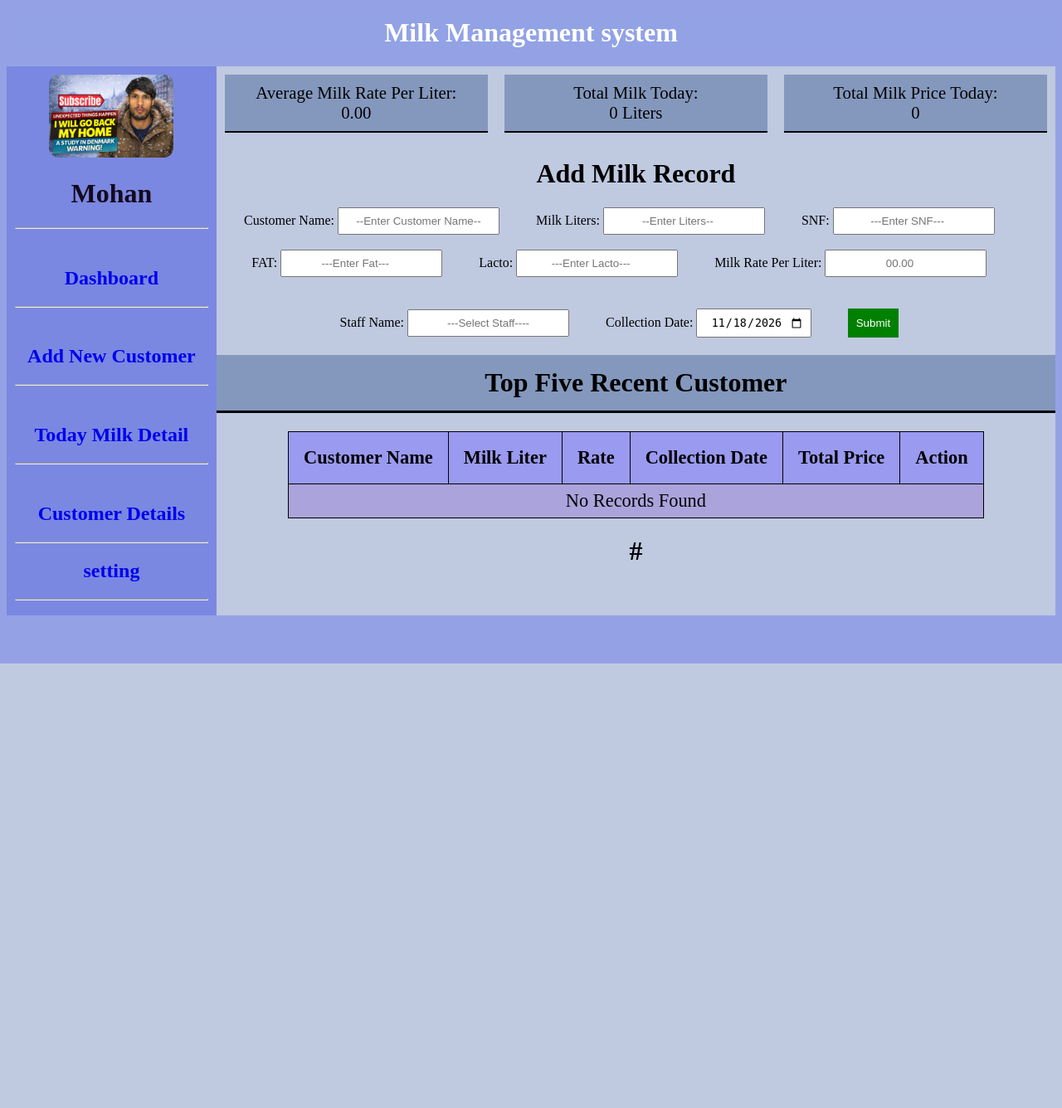
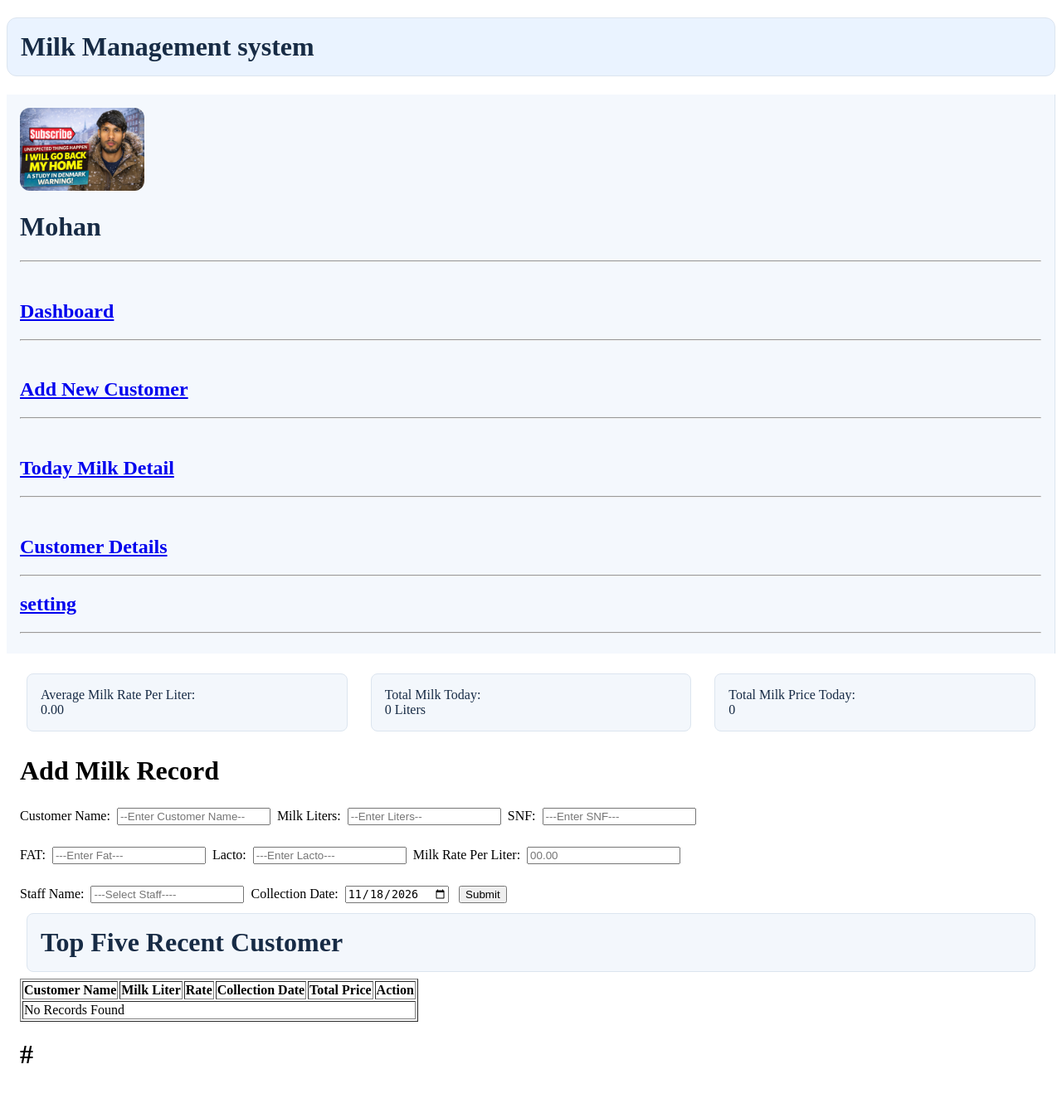
Before and after one commit to Mohankewat108/milk_management_system, a PHP site: page /dashboard/index.php in a window 1280 px wide. Shown: the whole page at 83% size. Before the commit the page ends 800 px from the top, so only its background shows below. Run offline with PHP 8.4, Linux system fonts and the light colour scheme; data that the repository does not hold is empty.

Commit message:
Align legacy dashboard/dashboard.css with DairyNexus UI tokens

```diff
--- a/dashboard/dashboard.css
+++ b/dashboard/dashboard.css
@@ -1,193 +1,15 @@
-body {
-    background-color: rgb(148, 162, 229);
-}
-
-/* === Tittle of Milk Management System === */
-.heading{
-    background-color: rgb(134, 160, 231, 0.2);
-    color: rgb(255, 255, 255);
-}
-
-h2 a {
-    text-decoration: none;
-}
-
-a {
-    text-decoration: none;
-}
-
-
-/* === moving main and h1(tittle/heading)
-in the center of screen === */
-main, h1{
-    text-align: center;
-
-}
-
-/* === I created this for
-the display grid,
-grid-templete-column 1fr 1fr === */
-main {
-    display: grid;
-    grid-template-columns: 2fr 8fr;
-}
-
-/* === left side of css === */
-.pannel_left_side{
-    background-color: rgb(105, 119, 223, 0.6);
-    color: rgb(21, 9, 29);
-    padding: 10px;
-}
-
-/* === left side image css making image area 200px === */
-.pannel_left_side img {
-    width: 150px;
-    border-radius: 12px;
-}
-
-/* === FROM HERE RIGHT SIDE CSS STARTED === */
-
-/* === Right side background css === */
-.pannel_right_side{
-    background-color: rgb(191, 201, 224);
-
-}
-
-/* === giving grid-templete-column of showing
-(total customer_left,
- today_total_milk_collection and
- today_total_milk_bought)
-
- Top Ten Recent Customer
-
-
-=== */
-.pannel_right_side__total_div_box{
-    background-color: rgb(132, 152, 189);
-    padding: 10px;
-    border-bottom: 2px solid black;
-    margin: 10px;
-    font-size: 1.3rem;
-}
-
-/* == this is the css of
-showing total customer_left,
- today_total_milk_collection and
- today_total_milk_bought === */
-.pannel_right_side_total_div{
-    display: grid;
-    grid-template-columns: 1fr 1fr 1fr;
-    align-items: center;
-
-}
-
-/* === Milk recording form === */
-.milk_record input {
-    padding: 7px;
-    margin-right: 2.5rem;
-    text-align: center;
-}
-input[type="submit"] {
-    background-color: green;
-    color: white;
-    padding: 10px;
-    border: none;
-    cursor: pointer;
-    margin-top: 20px;
-}
-
-
-
-.top_five_recent_customer_heading{
-    background-color: rgb(132, 152, 189);
-    padding: 15px;
-    border-bottom: 3px solid black;
-}
-
-table{
-    border-collapse: collapse;
-    margin: 0 auto;
-    font-size: 1.4rem;
-}
-.table_wrapper {
-    overflow-x: auto;
-    width: 100%;
-}
-
-
-td, th{
-    padding: 7px;
-    border: 1px solid black;
-    text-align: center;
-    border-radius: 2px;
-
-}
-
-th{
-    background-color: rgb(154, 154, 241);
-    padding: 18px;
-
-}
-
-td{
-    background-color: rgb(171, 163, 219);
-
-}
-
-.delete {
-    background-color: rgb(163, 5, 5);
-    color: black;
-    margin: 7px;
-    padding: 3px;
-    text-decoration: none;
-}
-
-.edit{
-    background-color: rgb(5, 163, 55);
-    color: black;
-    margin: 7px;
-    padding: 3px;
-    text-decoration: none;
-
-}
-
-
-/* === Mobile === */
-@media screen and (max-width: 480px) {
-    .pannel_right_side_total_div {
-        grid-template-columns: 1fr;
-    }
-
-    .pannel_right_side__total_div_box {
-        font-size: 0.9rem;
-        margin: 5px;
-    }
-
-    table {
-        font-size: 0.85rem;
-        display: block;
-        overflow-x: auto;
-    }
-
-    th {
-        padding: 8px;
-    }
-
-    td {
-        padding: 5px;
-    }
-
-    .heading {
-        font-size: 1rem;
-    }
-
-    .pannel_left_side img {
-        width: 60px;
-    }
-
-    .delete, .edit {
-        display: block;
-        margin: 3px auto;
-        text-align: center;
-    }
-}
+/* Legacy dashboard selectors retained for older standalone pages; no global element styling. */
+.heading { padding:1rem; border:1px solid var(--color-border,#dce5ef); border-radius:var(--radius-md,.75rem); background:var(--color-primary-soft,#eaf3ff); color:var(--color-ink,#172b45); }
+.pannel_left_side { padding:1rem; border-right:1px solid var(--color-border,#dce5ef); background:#f4f8fd; color:var(--color-ink,#172b45); }
+.pannel_left_side img { width:min(150px,100%); border-radius:var(--radius-md,.75rem); }
+.pannel_right_side { min-width:0; padding:1rem; background:#fff; }
+.pannel_right_side__total_div_box,.top_five_recent_customer_heading { margin:.5rem; padding:1rem; border:1px solid var(--color-border,#dce5ef); border-radius:var(--radius-sm,.5rem); background:#f3f7fc; color:var(--color-ink,#172b45); }
+.pannel_right_side_total_div { display:grid; grid-template-columns:repeat(3,minmax(0,1fr)); gap:.75rem; align-items:stretch; }
+.milk_record input { max-width:100%; margin:.25rem; text-align:left; }
+.table_wrapper { width:100%; overflow-x:auto; }
+.table_wrapper table { width:100%; border-collapse:collapse; font-size:.875rem; }
+.table_wrapper th,.table_wrapper td { padding:.7rem .8rem; border-bottom:1px solid #edf1f6; text-align:left; }
+.table_wrapper th { background:#f3f7fc; color:#52677f; }
+.delete,.edit { display:inline-flex; margin:.25rem; padding:.35rem .55rem; border-radius:.4rem; color:white; text-decoration:none; }
+.delete { background:#b42332; }.edit { background:#167647; }
+@media(max-width:767px){.pannel_right_side_total_div{grid-template-columns:1fr}.pannel_left_side{border-right:0;border-bottom:1px solid var(--color-border,#dce5ef)}}
```
